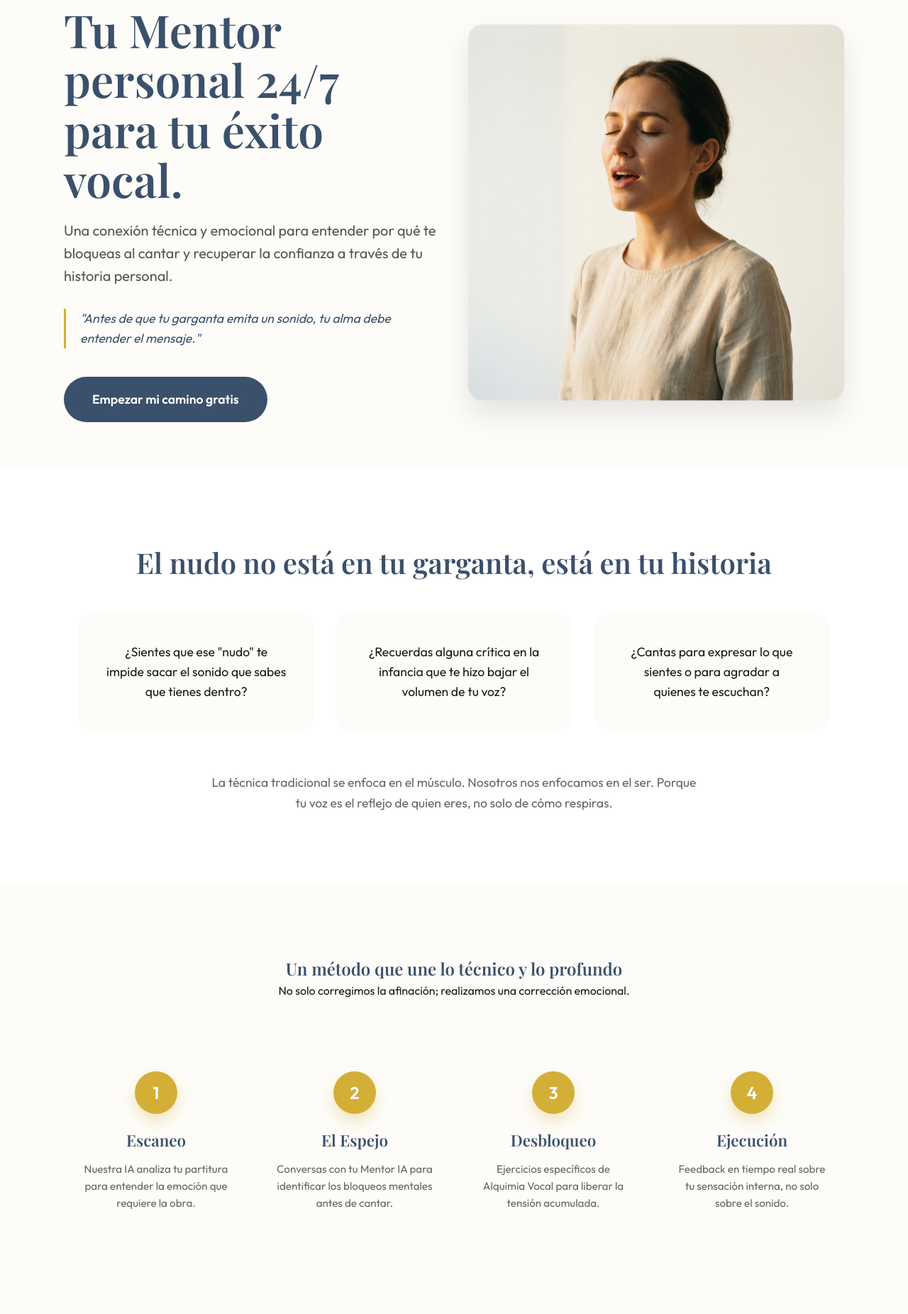
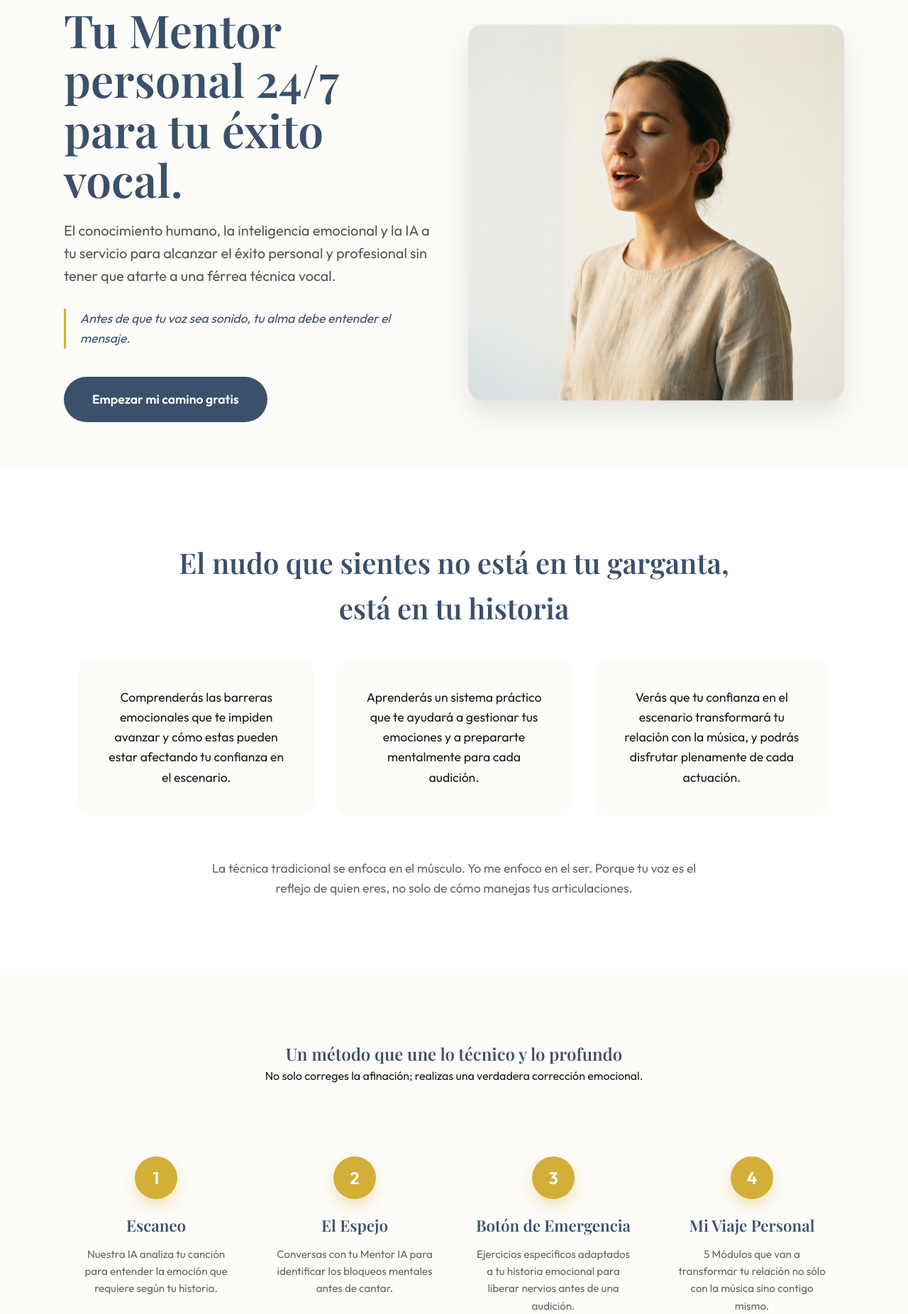
Before and after one commit to fmllarena/despierta-tu-voz-app, a PHP site: page /landing.html in a window 1280 px wide. Shown: the part 146-1998 px from the top of the page at 71% size. Run offline with PHP 8.4, Linux system fonts and the light colour scheme; some web fonts are replaced.

Commit message:
UI/UX: Align pricing checkmarks to top and sync latest landing page copy

```diff
--- a/landing.html
+++ b/landing.html
@@ -29,10 +29,10 @@
     <section class="hero container">
         <div class="hero-content">
             <h1>Tu Mentor personal 24/7 para tu éxito vocal.</h1>
-            <p>Una conexión técnica y emocional para entender por qué te bloqueas al cantar y recuperar la confianza a
-                través de tu historia personal.</p>
+            <p>El conocimiento humano, la inteligencia emocional y la IA a tu servicio para alcanzar el éxito personal y
+                profesional sin tener que atarte a una férrea técnica vocal.</p>
             <div class="hero-promise">
-                "Antes de que tu garganta emita un sonido, tu alma debe entender el mensaje."
+                Antes de que tu voz sea sonido, tu alma debe entender el mensaje.
             </div>
             <a href="index.html" class="btn btn-primary">Empezar mi camino gratis</a>
         </div>
@@ -44,21 +44,24 @@
     <!-- EMPATHY SECTION -->
     <section class="empathy">
         <div class="container">
-            <h2>El nudo no está en tu garganta, está en tu historia</h2>
+            <h2>El nudo que sientes no está en tu garganta, <br> está en tu historia</h2>
             <div class="empathy-grid">
                 <div class="empathy-card">
-                    <p>¿Sientes que ese "nudo" te impide sacar el sonido que sabes que tienes dentro?</p>
+                    <p>Comprenderás las barreras emocionales que te impiden avanzar y cómo estas pueden estar afectando
+                        tu confianza en el escenario.</p>
                 </div>
                 <div class="empathy-card">
-                    <p>¿Recuerdas alguna crítica en la infancia que te hizo bajar el volumen de tu voz?</p>
+                    <p>Aprenderás un sistema práctico que te ayudará a gestionar tus emociones y a prepararte
+                        mentalmente para cada audición.</p>
                 </div>
                 <div class="empathy-card">
-                    <p>¿Cantas para expresar lo que sientes o para agradar a quienes te escuchan?</p>
+                    <p>Verás que tu confianza en el escenario transformará tu relación con la música, y podrás disfrutar
+                        plenamente de cada actuación.</p>
                 </div>
             </div>
             <p style="max-width: 700px; margin: 0 auto; color: #666; font-size: 1.1rem;">
-                La técnica tradicional se enfoca en el músculo. Nosotros nos enfocamos en el ser. Porque tu voz es el
-                reflejo de quien eres, no solo de cómo respiras.
+                La técnica tradicional se enfoca en el músculo. Yo me enfoco en el ser. Porque tu voz es el
+                reflejo de quien eres, no solo de cómo manejas tus articulaciones.
             </p>
         </div>
     </section>
@@ -67,13 +70,13 @@
     <section class="phases container">
         <div class="phases-header">
             <h2>Un método que une lo técnico y lo profundo</h2>
-            <p>No solo corregimos la afinación; realizamos una corrección emocional.</p>
+            <p>No solo correges la afinación; realizas una verdadera corrección emocional.</p>
         </div>
         <div class="phases-timeline">
             <div class="phase-item">
                 <div class="phase-number">1</div>
                 <h3>Escaneo</h3>
-                <p>Nuestra IA analiza tu partitura para entender la emoción que requiere la obra.</p>
+                <p>Nuestra IA analiza tu canción para entender la emoción que requiere según tu historia.</p>
             </div>
             <div class="phase-item">
                 <div class="phase-number">2</div>
@@ -82,13 +85,14 @@
             </div>
             <div class="phase-item">
                 <div class="phase-number">3</div>
-                <h3>Desbloqueo</h3>
-                <p>Ejercicios específicos de Alquimia Vocal para liberar la tensión acumulada.</p>
+                <h3>Botón de Emergencia</h3>
+                <p>Ejercicios específicos adaptados a tu historia emocional para liberar nervios antes de una audición.
+                </p>
             </div>
             <div class="phase-item">
                 <div class="phase-number">4</div>
-                <h3>Ejecución</h3>
-                <p>Feedback en tiempo real sobre tu sensación interna, no solo sobre el sonido.</p>
+                <h3>Mi Viaje Personal</h3>
+                <p>5 Módulos que van a transformar tu relación no sólo con la música sino contigo mismo.</p>
             </div>
         </div>
     </section>
@@ -105,9 +109,9 @@
                     <h3>Plan Explora</h3>
                     <div class="price">0€<span>/mes</span></div>
                     <ul>
-                        <li>Acceso al Módulo 1 (La Infancia)</li>
-                        <li>Chat básico con el Mentor</li>
-                        <li>Ejercicios de respiración inicial</li>
+                        <li>Chat básico con el Mentor, sin repositorio de conversaciones anteriores </li>
+                        <li>Acceso al Módulo inicial de Tu Viaje Personal</li>
+                        <li>Botón de Emergencias ante situaciones de estrés</li>
                     </ul>
                     <a href="index.html" class="btn btn-outline" style="width: 100%;">Comenzar Gratis</a>
                 </div>
@@ -115,12 +119,13 @@
                 <div class="pricing-card featured">
                     <div class="badge">RECOMENDADO</div>
                     <h3>Plan Profundiza</h3>
-                    <div class="price">19€<span>/mes</span></div>
+                    <div class="price">9,90€<span>/mes</span></div>
                     <ul>
-                        <li>Acceso a los 5 Módulos</li>
-                        <li>Memoria personal del Mentor</li>
-                        <li>Herramientas de sanación ilimitadas</li>
-                        <li>Seguimiento de progreso emocional</li>
+                        <li>Chat 24/7 ilimitado con el Mentor IA</li>
+                        <li>Repositorio de tus conversaciones para guiarte mejor en tu día a día</li>
+                        <li>Acceso completo a los módulos que configuran Tu Viaje Personal de autoconocimiento</li>
+                        <li>Botón de Emergencias ante situaciones de estrés adaptado a tu historial emocional</li>
+                        <li>Seguimiento de tu progreso emocional y vocal</li>
                     </ul>
                     <a href="index.html" class="btn btn-primary" style="width: 100%;">Elegir Plan Pro</a>
                 </div>
@@ -130,7 +135,7 @@
                     <div class="price">99€<span>/mes</span></div>
                     <ul>
                         <li>Todo lo del Plan Pro</li>
-                        <li>Sesión individual mensual</li>
+                        <li>Sesión individual 1/1 mensual conmigo si prefieres un trato personal</li>
                         <li>Plan de Alquimia a medida</li>
                         <li>Acceso preferente a talleres</li>
                     </ul>
@@ -149,7 +154,8 @@
             <a href="index.html" class="btn btn-primary" style="padding: 20px 50px; font-size: 1.2rem;">Pruébalo ahora:
                 Charla con tu Mentor gratis</a>
             <p style="margin-top: 30px; color: #888;">
-                Sin tarjetas de crédito. Simplemente entra, saluda y descubre qué tiene que decirte tu voz hoy.
+                Sin tarjetas de crédito. Simplemente entra, saluda y explícale tu preocupación. Descubre qué tiene que
+                decirte hoy.
             </p>
             <div
                 style="margin-top: 60px; border-top: 1px solid #eee; padding-top: 30px; color: #bbb; font-size: 0.9rem;">
--- a/landing_style.css
+++ b/landing_style.css
@@ -265,7 +265,7 @@ h3 {
 .pricing-card ul li {
     margin-bottom: 15px;
     display: flex;
-    align-items: center;
+    align-items: flex-start;
     gap: 10px;
 }
 
```
